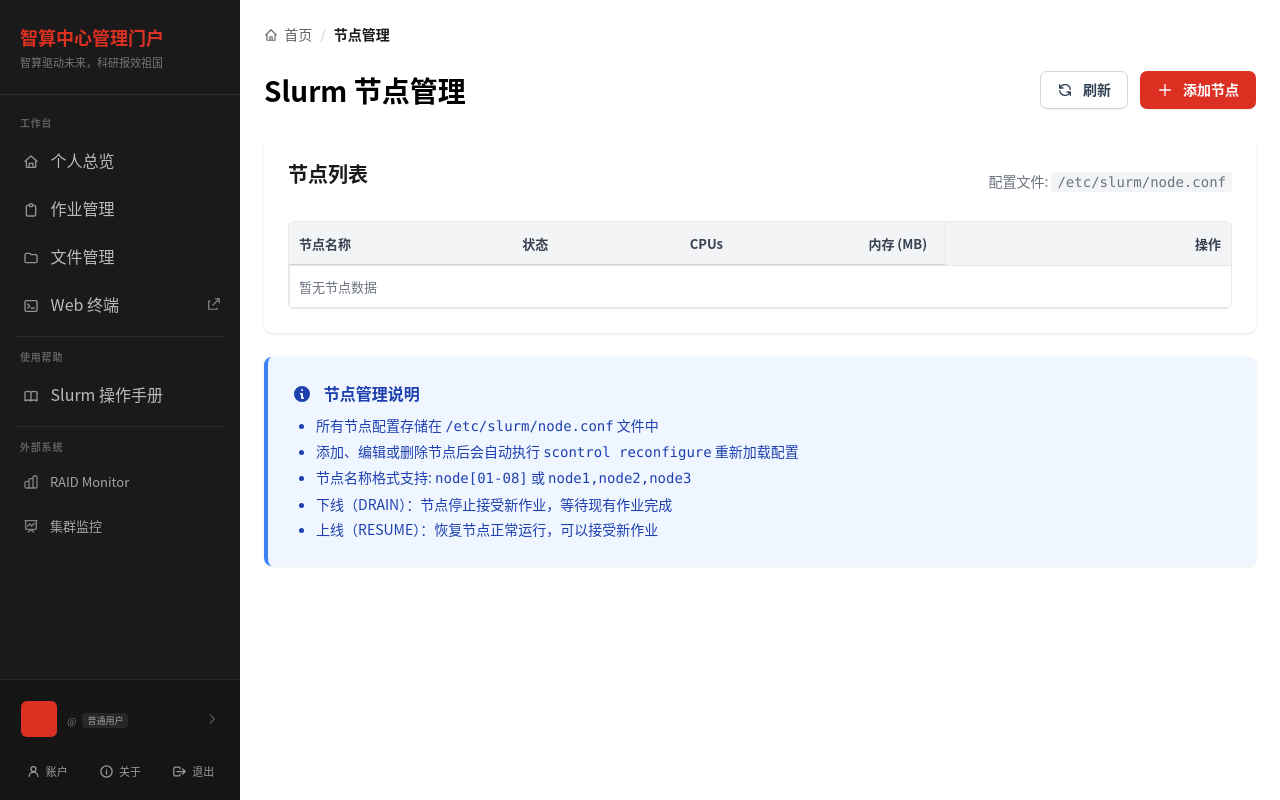
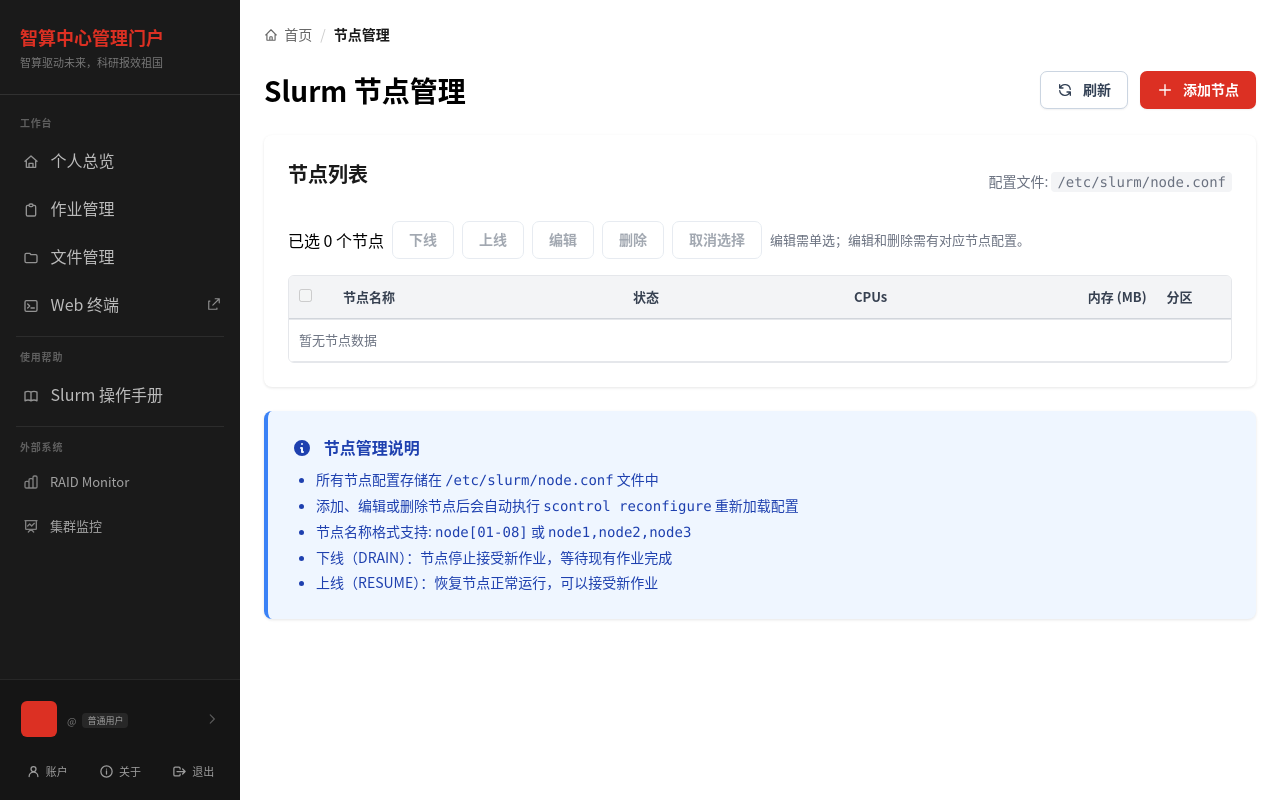
Before and after one commit to acdiost/openhpc-webui, a FastAPI app: template templates/nodes.html in a window 1280 px wide. Run offline with FastAPI, Linux system fonts and the light colour scheme; the template is opened without the code that fills it, so the values that code supplies are empty; parts of the project's set-up code (start-up, migrations or seed data) failed here and were passed over.

Commit message:
节点列表改为勾选后批量操作
支持全选、取消选择和已选数量显示，上线、下线、删除支持
批量确认并逐个执行，显示成功与失败数量，失败节点保留勾选
以便重试。编辑仅在单选且存在对应配置时可用，删除要求所选
节点均有对应配置。

Signed-off-by: Dawn <acdiost@gmail.com>

```diff
--- a/static/nodes.js
+++ b/static/nodes.js
@@ -4,6 +4,98 @@
 
 let allNodes = [];
 let allNodesConfig = [];
+let visibleNodes = [];
+const selectedNodes = new Set();
+let nodeActionRunning = false;
+
+function escapeNodeText(value) {
+    return String(value).replace(/[&<>"']/g, char => ({
+        '&': '&amp;', '<': '&lt;', '>': '&gt;', '"': '&quot;', "'": '&#39;'
+    })[char]);
+}
+
+function updateNodeSelection() {
+    const count = selectedNodes.size;
+    const hasConfigs = count > 0 && [...selectedNodes].every(name =>
+        allNodesConfig.some(node => node.name === name));
+    const selectAll = document.getElementById('selectAllNodes');
+    selectAll.checked = visibleNodes.length > 0 && count === visibleNodes.length;
+    selectAll.indeterminate = count > 0 && count < visibleNodes.length;
+    selectAll.disabled = nodeActionRunning || visibleNodes.length === 0;
+    document.getElementById('nodeSelectionCount').textContent =
+        `${nodeActionRunning ? '正在处理，' : ''}已选 ${count} 个节点`;
+    for (const action of ['Drain', 'Resume', 'Clear']) {
+        document.getElementById(`node${action}Selected`).disabled = nodeActionRunning || count === 0;
+    }
+    document.getElementById('nodeEditSelected').disabled = nodeActionRunning || count !== 1 || !hasConfigs;
+    document.getElementById('nodeDeleteSelected').disabled = nodeActionRunning || !hasConfigs;
+    document.querySelectorAll('.node-selector').forEach(input => {
+        input.checked = selectedNodes.has(input.value);
+        input.disabled = nodeActionRunning;
+        input.closest('tr').classList.toggle('node-selected', input.checked);
+    });
+}
+
+function selectNode(name, checked) {
+    if (nodeActionRunning) return;
+    if (checked && visibleNodes.some(node => node.name === name)) selectedNodes.add(name);
+    else selectedNodes.delete(name);
+    updateNodeSelection();
+}
+
+function selectAllNodes(checked) {
+    if (nodeActionRunning) return;
+    selectedNodes.clear();
+    if (checked) visibleNodes.forEach(node => selectedNodes.add(node.name));
+    updateNodeSelection();
+}
+
+function editSelectedNode() {
+    if (!nodeActionRunning && selectedNodes.size === 1) editNode([...selectedNodes][0]);
+}
+
+function runSelectedNodeAction(action) {
+    if (nodeActionRunning || selectedNodes.size === 0) return;
+    const actions = {
+        drain: {label: '下线', api: drainNodeAPI, detail: '节点将停止接受新作业。'},
+        resume: {label: '上线', api: resumeNodeAPI, detail: '节点将恢复接受新作业。'},
+        delete: {label: '删除', api: deleteNodeConfigAPI, detail: '将从配置文件中移除所选节点。'}
+    };
+    const operation = actions[action];
+    if (!operation) return;
+    const names = [...selectedNodes];
+    if (action === 'delete' && names.some(name => !allNodesConfig.some(node => node.name === name))) {
+        showToast('所选节点中有节点缺少对应配置，无法删除', 'error');
+        return;
+    }
+    showConfirmModal(
+        `${operation.label}所选节点`,
+        `确定要${operation.label}以下 ${names.length} 个节点吗？${operation.detail}<br>${names.map(escapeNodeText).join('、')}`,
+        async () => {
+            if (nodeActionRunning) return;
+            nodeActionRunning = true;
+            updateNodeSelection();
+            const failures = [];
+            try {
+                // 配置写入必须串行，避免并发覆盖同一文件。
+                for (const name of names) {
+                    try {
+                        if (await operation.api(name)) selectedNodes.delete(name);
+                        else failures.push(name);
+                    } catch (error) {
+                        failures.push(name);
+                    }
+                }
+                showToast(`${operation.label}完成：成功 ${names.length - failures.length} 个，失败 ${failures.length} 个` +
+                    (failures.length ? `（${failures.join('、')}）` : ''), failures.length ? 'error' : 'success');
+                await loadNodes();
+            } finally {
+                nodeActionRunning = false;
+                updateNodeSelection();
+            }
+        }
+    );
+}
 
 // 页面加载时初始化
 document.addEventListener('DOMContentLoaded', async () => {
@@ -82,8 +174,15 @@
     const tbody = document.getElementById('nodesTableBody');
     if (!tbody) return;
 
+    visibleNodes = nodes;
+    const availableNames = new Set(nodes.map(node => node.name));
+    for (const name of selectedNodes) {
+        if (!availableNames.has(name)) selectedNodes.delete(name);
+    }
+
     if (nodes.length === 0) {
         tbody.innerHTML = '<tr><td colspan="7" class="text-center text-gray-500 py-8">暂无节点数据</td></tr>';
+        updateNodeSelection();
         return;
     }
 
@@ -93,21 +192,20 @@
 
         return `
             <tr>
-                <td><strong>${node.name}</strong></td>
+                <td><input class="node-selector" type="checkbox" value="${escapeNodeText(node.name)}" aria-label="选择节点 ${escapeNodeText(node.name)}"></td>
+                <td><strong>${escapeNodeText(node.name)}</strong></td>
                 <td class="col-status">${stateBadge}</td>
                 <td class="col-number">${node.cpus || node.config?.cpus || '-'}</td>
                 <td class="col-number">${node.memory || node.config?.real_memory || '-'}</td>
                 <td>${node.partition || '-'}</td>
                 <td><code style="font-size: 11px;">${gres}</code></td>
-                <td class="col-actions" style="width:286px;min-width:286px"><div class="data-table-actions">
-                    <button onclick="drainNode('${node.name}')" class="btn" style="padding: 4px 12px; font-size: 12px; background-color: #f59e0b; color: white; margin-right: 4px;">下线</button>
-                    <button onclick="resumeNode('${node.name}')" class="btn btn-secondary" style="padding: 4px 12px; font-size: 12px; margin-right: 4px;">上线</button>
-                    <button onclick="editNode('${node.name}')" class="btn btn-secondary" style="padding: 4px 12px; font-size: 12px; margin-right: 4px;">编辑</button>
-                    <button onclick="deleteNode('${node.name}')" class="btn" style="padding: 4px 12px; font-size: 12px; background-color: #ef4444; color: white;">删除</button>
-                </div></td>
             </tr>
         `;
     }).join('');
+    tbody.querySelectorAll('.node-selector').forEach(input => {
+        input.addEventListener('change', () => selectNode(input.value, input.checked));
+    });
+    updateNodeSelection();
 }
 
 // 获取状态徽章
@@ -388,54 +486,12 @@
     }
 }
 
-// 下线节点
-function drainNode(nodeName) {
-    showConfirmModal(
-        '下线节点',
-        `确定要下线节点 "${nodeName}" 吗？节点将停止接受新作业。`,
-        async () => {
-            const success = await drainNodeAPI(nodeName);
-            if (success) {
-                await loadNodes();
-            }
-        }
-    );
-}
-
-// 上线节点
-function resumeNode(nodeName) {
-    showConfirmModal(
-        '上线节点',
-        `确定要恢复节点 "${nodeName}" 上线吗？节点将恢复接受新作业。`,
-        async () => {
-            const success = await resumeNodeAPI(nodeName);
-            if (success) {
-                await loadNodes();
-            }
-        }
-    );
-}
-
-// 删除节点
-function deleteNode(nodeName) {
-    showConfirmModal(
-        '删除节点',
-        `确定要删除节点 "${nodeName}" 的配置吗？此操作将从配置文件中移除该节点。`,
-        async () => {
-            const success = await deleteNodeConfigAPI(nodeName);
-            if (success) {
-                await loadNodes();
-            }
-        }
-    );
-}
-
 // 导出函数供全局使用
 window.showAddNodeModal = showAddNodeModal;
 window.closeAddNodeModal = closeAddNodeModal;
 window.editNode = editNode;
 window.closeEditNodeModal = closeEditNodeModal;
-window.drainNode = drainNode;
-window.resumeNode = resumeNode;
-window.deleteNode = deleteNode;
+window.selectAllNodes = selectAllNodes;
+window.editSelectedNode = editSelectedNode;
+window.runSelectedNodeAction = runSelectedNodeAction;
 window.loadNodes = loadNodes;
--- a/templates/nodes.html
+++ b/templates/nodes.html
@@ -93,17 +93,31 @@
         </div>
     </div>
 
+    <div id="nodeSelectionToolbar" style="display:flex; flex-wrap:wrap; gap:8px; align-items:center; margin-bottom:16px">
+        <span id="nodeSelectionCount" role="status" aria-live="polite">已选 0 个节点</span>
+        <button id="nodeDrainSelected" class="btn btn-secondary" onclick="runSelectedNodeAction('drain')" disabled>下线</button>
+        <button id="nodeResumeSelected" class="btn btn-secondary" onclick="runSelectedNodeAction('resume')" disabled>上线</button>
+        <button id="nodeEditSelected" class="btn btn-secondary" onclick="editSelectedNode()" disabled>编辑</button>
+        <button id="nodeDeleteSelected" class="btn btn-secondary" onclick="runSelectedNodeAction('delete')" disabled>删除</button>
+        <button id="nodeClearSelected" class="btn btn-secondary" onclick="selectAllNodes(false)" disabled>取消选择</button>
+        <span style="font-size:13px; color:#6b7280">编辑需单选；编辑和删除需有对应节点配置。</span>
+    </div>
+    <style>
+        #nodeSelectionToolbar button:disabled { opacity: .45; cursor: not-allowed; }
+        #nodesTableBody tr.node-selected { background-color: #eff6ff; }
+    </style>
+
     <div class="data-table-scroll" role="region" aria-label="节点列表" tabindex="0">
-        <table class="table data-table data-table--wide has-actions">
+        <table class="table data-table data-table--wide">
             <thead>
                 <tr>
+                    <th style="width:44px"><input id="selectAllNodes" type="checkbox" aria-label="选择全部节点" onchange="selectAllNodes(this.checked)"></th>
                     <th>节点名称</th>
                     <th class="col-status">状态</th>
                     <th class="col-number">CPUs</th>
                     <th class="col-number">内存 (MB)</th>
                     <th>分区</th>
                     <th>Gres</th>
-                    <th class="col-actions" style="width: 286px; min-width: 286px">操作</th>
                 </tr>
             </thead>
             <tbody id="nodesTableBody">
@@ -198,5 +212,5 @@
 {% endblock %} {# ══════════════════════════════════════════════════════════
 页面专属外部脚本 ══════════════════════════════════════════════════════════ #}
 {% block extra_scripts %}
-<script src="/static/nodes.js?v=4"></script>
+<script src="/static/nodes.js?v=5"></script>
 {% endblock %}
```
Also changed, not shown: docs/USER_MANUAL.md (+2 -0 lines), tests/test_node_selection.js (added, +90 -0 lines), CHANGELOG.md.
